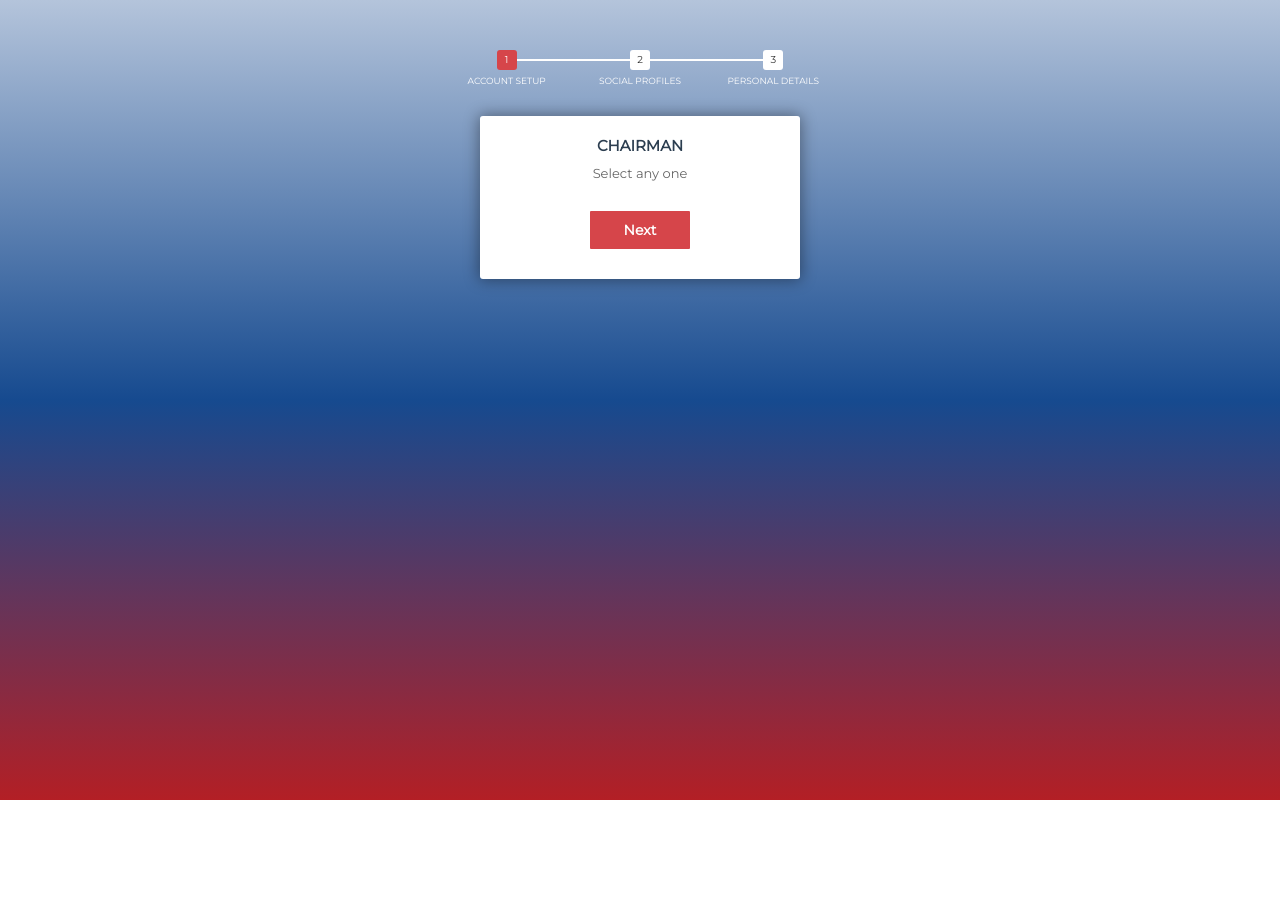
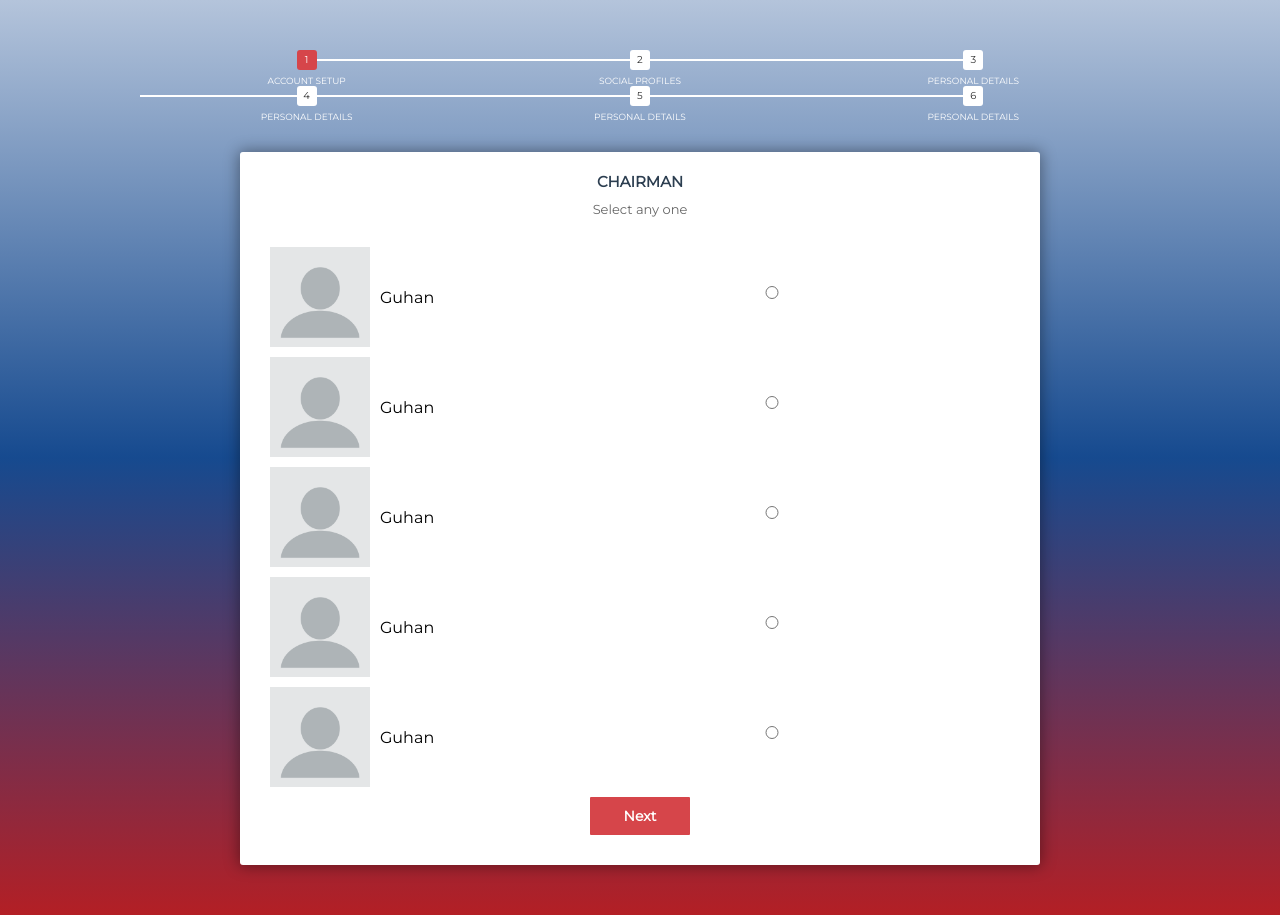
Before and after one commit to guhan5454/votersite, a React (Create React App) app: page / in a window 1280 px wide. Before the commit the page ends 800 px from the top, so only its background shows below. Built offline with nearby package versions, Linux system fonts and the light colour scheme.

Commit message:
basic UI changes

```diff
--- a/src/App.css
+++ b/src/App.css
@@ -8,19 +8,36 @@
 }
 
 html {
-  height: 100%;
+  height: auto;
   /*Image only BG fallback*/
   /*background = gradient + image pattern combo*/
   background: linear-gradient(#B4C4DB,#164A8F,#B31F25);
 }
 
+
 body {
   font-family: 'Montserrat', Arial, Verdana;
 }
 
+.profile{
+  width: 100px;
+  height: 100px;
+  padding-right: 10px;
+}
+
+.radioButton{
+  margin-left: 100px;
+}
+
+.inputfield{
+  display: flex;
+  align-items: center;
+  padding-top: 10px;
+}
+
 /*form styles*/
 #msform {
-  width: 400px;
+  width: 1000px;
   margin: 50px auto;
   text-align: center;
   position: relative;
@@ -126,6 +143,7 @@ body {
 
 /*progressbar connectors*/
 #progressbar li:after {
+  /* flex-direction: row; */
   content: '';
   width: 100%;
   height: 2px;
@@ -136,6 +154,8 @@ body {
   z-index: -1;
   /*put it behind the numbers*/
 }
+
+
 
 #progressbar li:first-child:after {
   /*connector not needed before the first step*/
--- a/src/App.js
+++ b/src/App.js
@@ -1,5 +1,6 @@
 import React, { useState } from 'react';
 import './App.css';
+import logo from './Assests/blank-profile-picture-973460_1280.webp'
 
 const App = () => {
   const [currentStep, setCurrentStep] = useState(1);
@@ -34,7 +35,43 @@ const App = () => {
           <fieldset>
             <h2 className="fs-title">Chairman</h2>
             <h3 className="fs-subtitle">Select any one</h3>
-            <imput type="radio" name="guhan" value="guhan" className="radio-button" checked={selectedPerson.chairman === "guhan"} onChange={handleChange} />
+            <div className='buttonContainer'>
+              <div className='inputfield'>
+                <img alt=''  className='profile' src={logo} ></img>
+                <label>
+                  Guhan
+                </label>
+                <input type="radio" name="guhan" value="guhan" className="radioButton" checked={selectedPerson.chairman === "guhan"} onChange={handleChange} />
+              </div>
+              <div className='inputfield'>
+                <img alt=''  className='profile' src={logo} ></img>
+                <label>
+                  Guhan
+                </label>
+                <input type="radio" name="guhan" value="guhan" className="radioButton" checked={selectedPerson.chairman === "guhan"} onChange={handleChange} />
+              </div>
+              <div className='inputfield'>
+                <img alt=''  className='profile' src={logo} ></img>
+                <label>
+                  Guhan
+                </label>
+                <input type="radio" name="guhan" value="guhan" className="radioButton" checked={selectedPerson.chairman === "guhan"} onChange={handleChange} />
+              </div>
+              <div className='inputfield'>
+                <img alt=''  className='profile' src={logo} ></img>
+                <label>
+                  Guhan
+                </label>
+                <input type="radio" name="guhan" value="guhan" className="radioButton" checked={selectedPerson.chairman === "guhan"} onChange={handleChange} />
+              </div>
+              <div className='inputfield'>
+                <img alt=''  className='profile' src={logo} ></img>
+                <label>
+                  Guhan
+                </label>
+                <input type="radio" name="guhan" value="guhan" className="radioButton" checked={selectedPerson.chairman === "guhan"} onChange={handleChange} />
+              </div>
+            </div>
             {/* <input type="text" name="email" placeholder="Email" className="input-field" />
             <input type="password" name="pass" placeholder="Password" className="input-field" />
             <input type="password" name="cpass" placeholder="Confirm Password" className="input-field" /> */}
@@ -56,16 +93,40 @@ const App = () => {
       case 3:
         return (
           <fieldset>
-            <h2 className="fs-title">Personal Details</h2>
-            <h3 className="fs-subtitle">We will never sell it</h3>
-            <input type="text" name="fname" placeholder="First Name" className="input-field" />
-            <input type="text" name="lname" placeholder="Last Name" className="input-field" />
-            <input type="text" name="phone" placeholder="Phone" className="input-field" />
-            <textarea name="address" placeholder="Address" className="input-field"></textarea>
+            <h2 className="fs-title">Social Profiles</h2>
+            <h3 className="fs-subtitle">Your presence on the social network</h3>
+            <input type="text" name="twitter" placeholder="Twitter" className="input-field" />
+            <input type="text" name="facebook" placeholder="Facebook" className="input-field" />
+            <input type="text" name="gplus" placeholder="Google Plus" className="input-field" />
             <input type="button" name="previous" className="previous action-button" value="Previous" onClick={handlePrevious} />
+            <input type="button" name="next" className="next action-button" value="Next" onClick={handleNext} />
+          </fieldset>
+        );
+      case 4:
+        return (
+          <fieldset>
+          <h2 className="fs-title">Social Profiles</h2>
+          <h3 className="fs-subtitle">Your presence on the social network</h3>
+          <input type="text" name="twitter" placeholder="Twitter" className="input-field" />
+          <input type="text" name="facebook" placeholder="Facebook" className="input-field" />
+          <input type="text" name="gplus" placeholder="Google Plus" className="input-field" />
+          <input type="button" name="previous" className="previous action-button" value="Previous" onClick={handlePrevious} />
+          <input type="button" name="next" className="next action-button" value="Next" onClick={handleNext} />
+        </fieldset>
+        );
+      case 5:
+        return(
+          <fieldset>
+            <h2 className="fs-title">Social Profiles</h2>
+            <h3 className="fs-subtitle">Your presence on the social network</h3>
+            <input type="text" name="twitter" placeholder="Twitter" className="input-field" />
+            <input type="text" name="facebook" placeholder="Facebook" className="input-field" />
+            <input type="text" name="gplus" placeholder="Google Plus" className="input-field" />
+            <input type="button" name="previous" className="previous action-button" value="Previous" onClick={handlePrevious} />
+            <input type="button" name="next" className="next action-button" value="Next" onClick={handleNext} />
             <a href="https://twitter.com/GoktepeAtakan" className="submit action-button" target="_top">Submit</a>
           </fieldset>
-        );
+        )
       default:
         return null;
     }
@@ -77,7 +138,9 @@ const App = () => {
         <li className={currentStep === 1 ? 'active' : ''}>Account Setup</li>
         <li className={currentStep === 2 ? 'active' : ''}>Social Profiles</li>
         <li className={currentStep === 3 ? 'active' : ''}>Personal Details</li>
-      </ul>
+        <li className={currentStep === 4 ? 'active' : ''}>Personal Details</li>
+        <li className={currentStep === 5 ? 'active' : ''}>Personal Details</li>
+        <li className={currentStep === 6 ? 'active' : ''}>Personal Details</li>      </ul>
       {renderFieldset(currentStep)}
     </form>
   );
```
Also changed, not shown: src/Assests/blank-profile-picture-973460_1280.webp (added).
